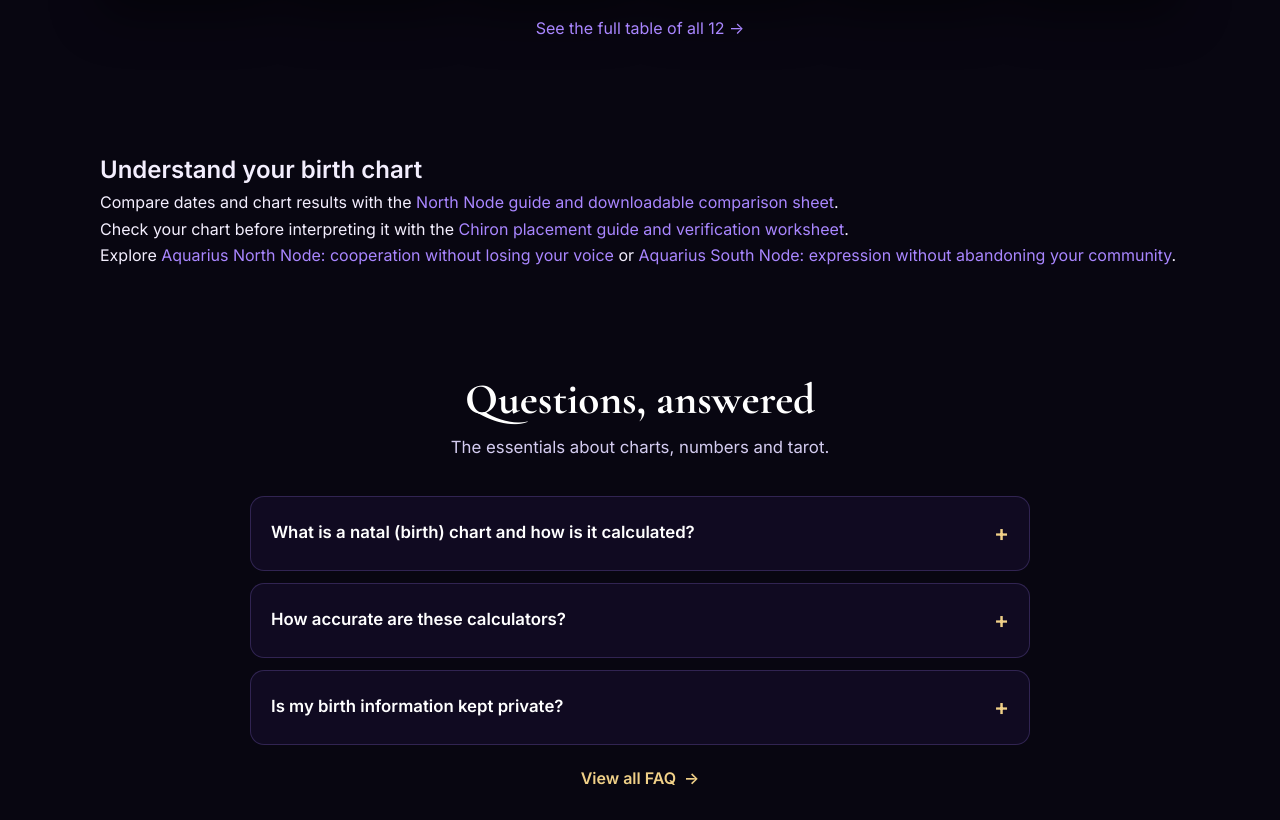
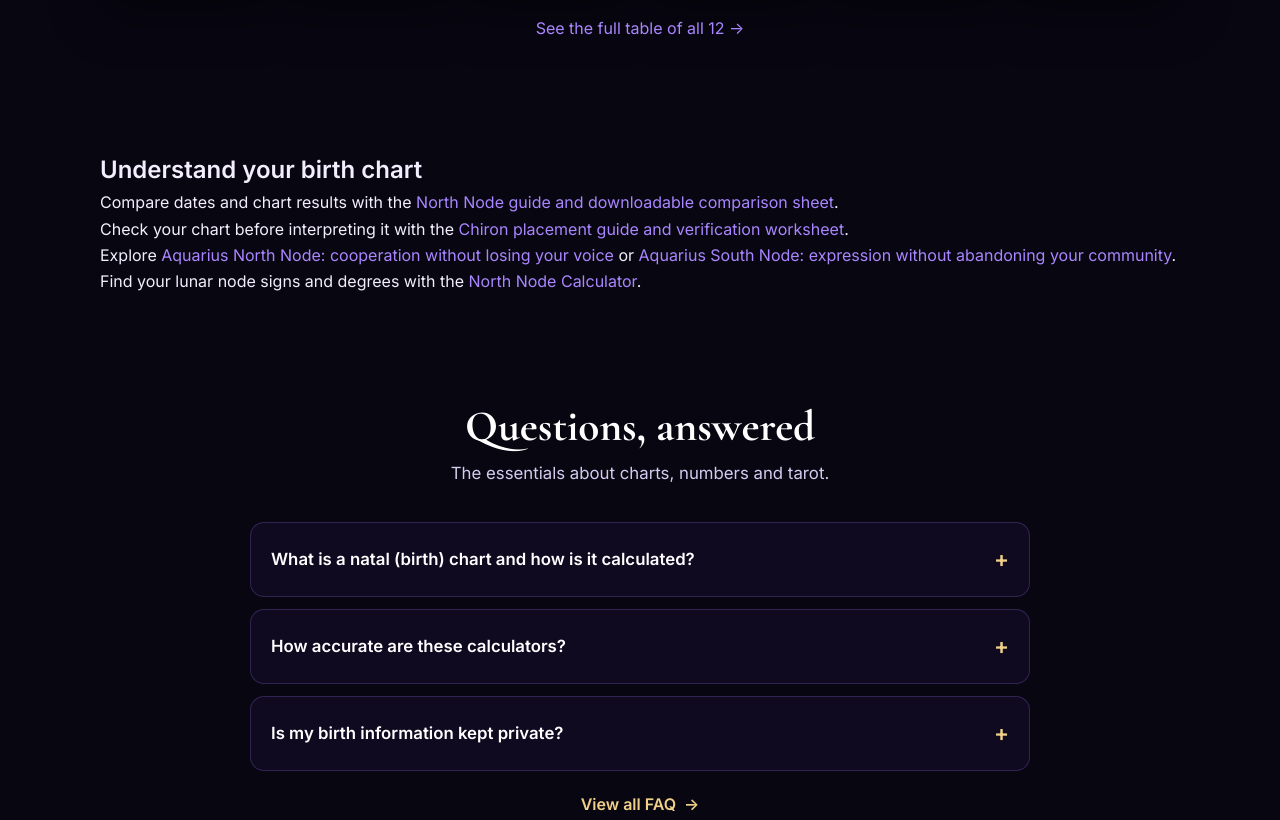
Before and after one commit to lewisslee/horoscopetools-automation, a website: page site/index.html in a window 1280 px wide. Shown: the part 2681-3501 px from the top of the page. Drawn offline with nearby package versions, Linux system fonts and the light colour scheme.

Commit message:
Add North Node Calculator homepage entry

```diff
--- a/site/index.html
+++ b/site/index.html
@@ -673,7 +673,7 @@
 
 
 
-  <section class="section container" aria-label="Birth chart reading guides"><h2>Understand your birth chart</h2><p>Compare dates and chart results with the <a href="/north-node/">North Node guide and downloadable comparison sheet</a>.</p><p>Check your chart before interpreting it with the <a href="/chiron-placement/">Chiron placement guide and verification worksheet</a>.</p><p>Explore <a href="/guides/aquarius-north-node/">Aquarius North Node: cooperation without losing your voice</a> or <a href="/guides/aquarius-south-node/">Aquarius South Node: expression without abandoning your community</a>.</p></section>
+  <section class="section container" aria-label="Birth chart reading guides"><h2>Understand your birth chart</h2><p>Compare dates and chart results with the <a href="/north-node/">North Node guide and downloadable comparison sheet</a>.</p><p>Check your chart before interpreting it with the <a href="/chiron-placement/">Chiron placement guide and verification worksheet</a>.</p><p>Explore <a href="/guides/aquarius-north-node/">Aquarius North Node: cooperation without losing your voice</a> or <a href="/guides/aquarius-south-node/">Aquarius South Node: expression without abandoning your community</a>.</p><p>Find your lunar node signs and degrees with the <a href="/north-node-calculator/">North Node Calculator</a>.</p></section>
 <section class="section container" id="faq" aria-label="Frequently asked questions">
       <div class="section-head">
         <h2>Questions, answered</h2>
```
